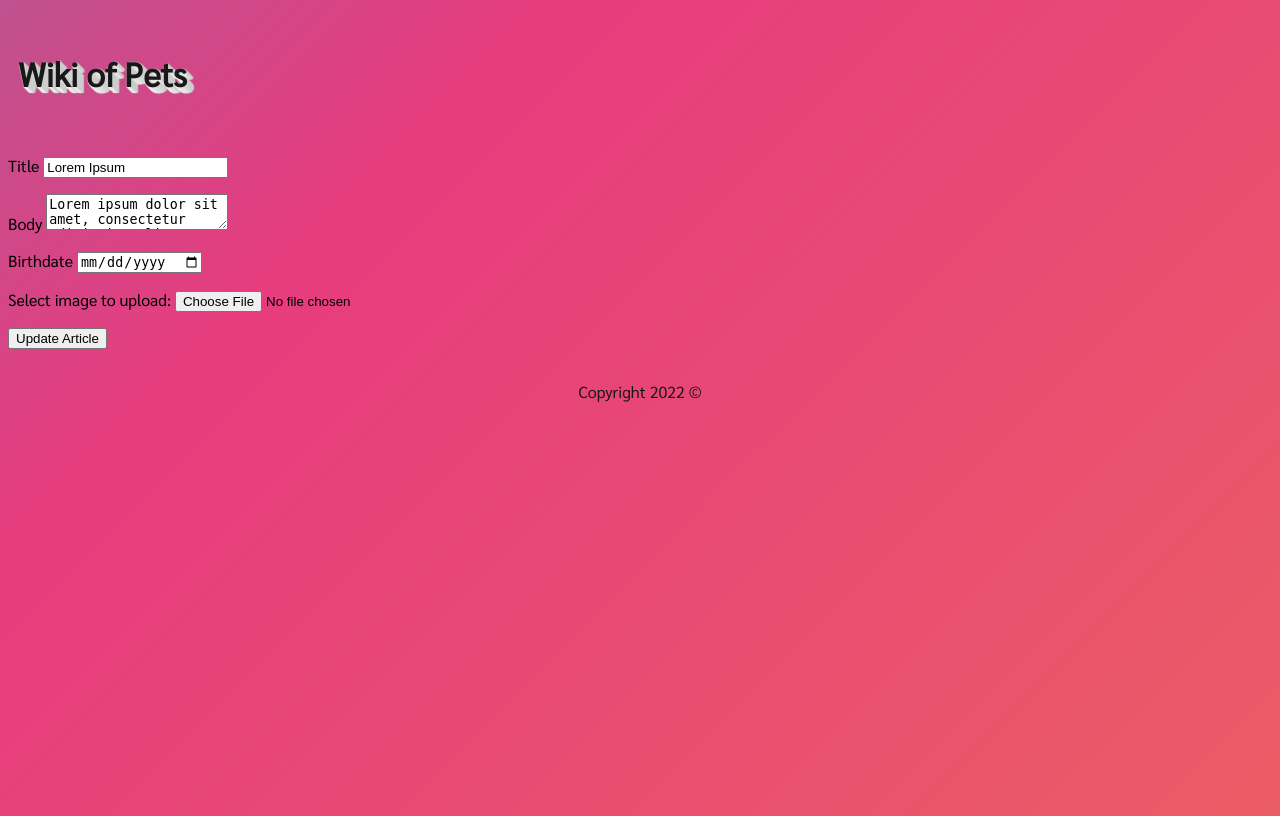
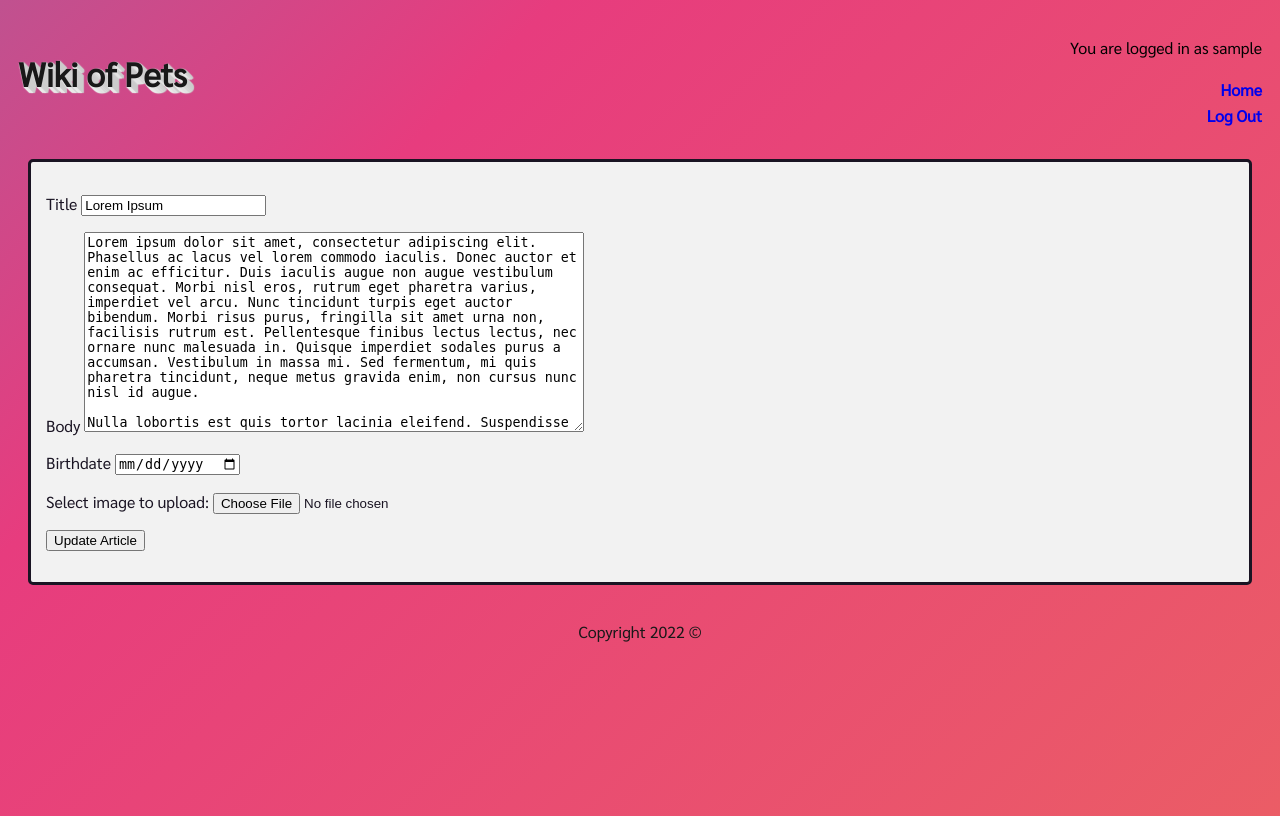
Before and after one commit to noontrust/project-3, a PHP site: page /update.php?shortTitle=LoremIpsum in a window 1280 px wide. Run offline with PHP 8.4, Linux system fonts and the light colour scheme; the visitor is signed in with stand-in values (Sample User, id 1); data comes from the database, SQL or seed files in the repository.

Commit message:
added home to header, editArticle

```diff
--- a/header.php
+++ b/header.php
@@ -17,6 +17,7 @@
               <?php
                 if (isset($_SESSION["isLoggedIn"])){
                   echo "<a href='./logOut.php'>Log Out</a>";
+                  echo "<a href='./index.php'>Home</a>";
                   echo "<p>You are logged in as " . $_SESSION["username"] . "</p>";
                 }
               ?>
--- a/style.css
+++ b/style.css
@@ -211,3 +211,7 @@ img {
     height: 200px;
     object-fit: cover;
 }
+textarea {
+    height: 200px;
+    width: 500px;
+}
--- a/update.php
+++ b/update.php
@@ -1,5 +1,4 @@
 <?php
-  include "header.php";
   include "database.php";
   session_start();
   if(!$_SESSION["isLoggedIn"]){
@@ -37,14 +36,9 @@
     header("Location: wiki.php?shortTitle=".$short_title);//open the article
   }
  ?>
-<html lang="en">
-  <head>
-    <title>Cool Pets Wiki</title>
-    <meta charset="utf-8">
-    <link href="style.css" type="text/css" rel="stylesheet">
-  </head>
-  <body>
-    <div class="main">
+<!DOCTYPE html lang="en">
+  <?php include 'header.php'; ?>
+    <div class="square">
       <form action="update.php?shortTitle="<?=$short_title?> method="post" enctype="multipart/form-data">
         <p>
           <label for="title">Title</label>
--- a/wiki.php
+++ b/wiki.php
@@ -33,14 +33,14 @@ if(!isset($_SESSION["isLoggedIn"])){
           <!-- print article title -->
           <?php echo "<h1>" . $article[2] . "</h1>"; ?>
           <div class="addCreateLinks">
-            <a href="editArticle.php">Edit Article</a>
+            <a href="update.php?shortTitle=<?=$article[1]?>">Edit Article</a>
             <a href="add.php">Create New Article</a>
           </div>
         </div>
         <div class="square">
           <?php
-            echo (isset($article[4])? "<div><img src=".$article[4] ."></div>" : "";
-            echo (isset($article[5])? "<p>Birthday: " .$article[5] ."</p>" : "";
+            echo (isset($article[4]))? "<div><img src=".$article[4] ."></div>" : "";
+            echo (isset($article[5]))? "<p>Birthday: " .$article[5] ."</p>" : "";
           ?>
           <?php echo "<p>" . $article[3] . "</p>"; ?>
         </div>
```
